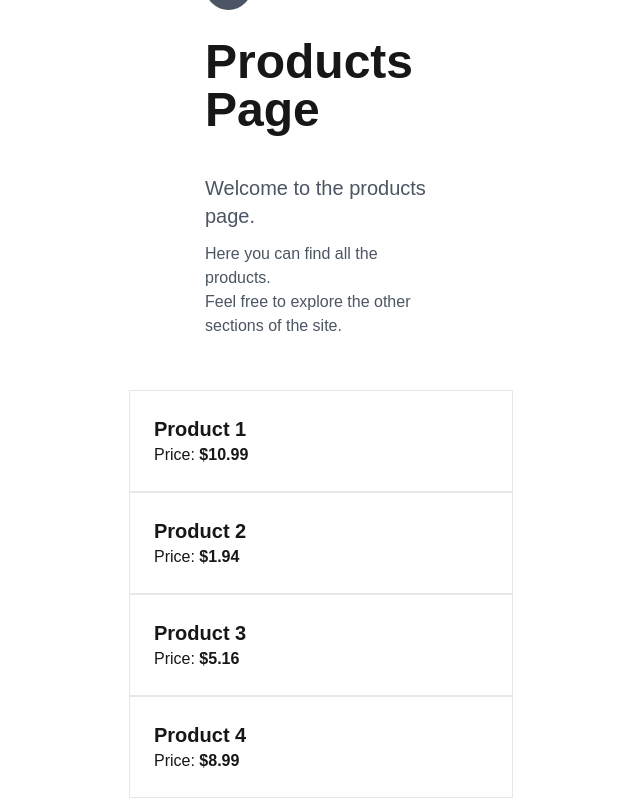
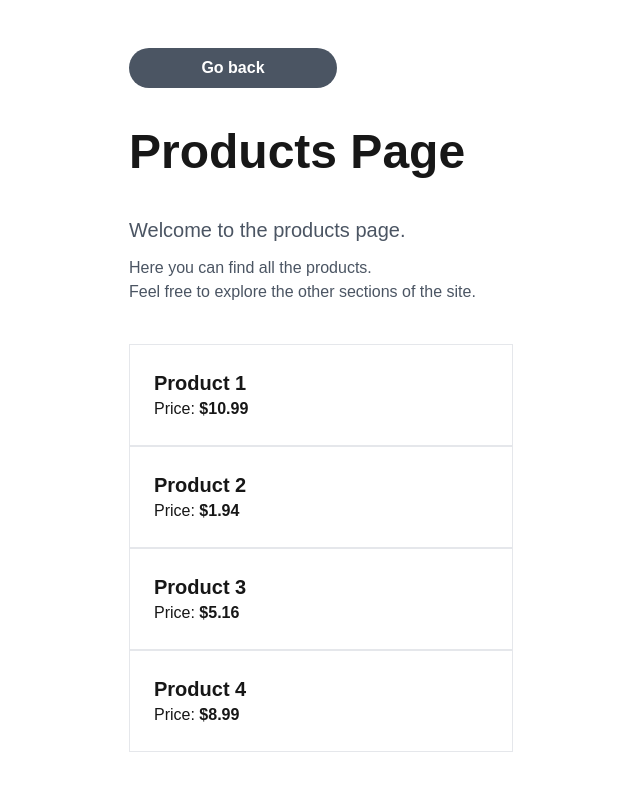
Before and after one commit to danielkembeu/next-simple-navigation, a Next.js app: page /products in a window 1280 px wide. Shown: the whole page, without its empty margins (319-959 px from the left). Built offline with nearby package versions, Linux system fonts and the light colour scheme.

Commit message:
A fetch api page was added

```diff
--- /dev/null
+++ b/app/api-communication/page.tsx
@@ -0,0 +1,24 @@
+import { ButtonLink } from "@/components/ButtonLink";
+
+export default async function FetchApiView() {
+  const URL = "https://jsonplaceholder.typicode.com/posts";
+
+  // Fetch data from the API.
+  const response = await fetch(URL);
+  const data = await response.json();
+
+  return (
+    <div className="w-full h-screen flex flex-col justify-center items-center">
+      <h1 className="text-6xl font-bold text-gray-700 mb-5">Posts List</h1>
+      <div className="flex flex-wrap justify-center items-center">
+        {data.slice(0, 6).map((post: (typeof data)[0], index: number) => (
+          <div key={post.id} className="w-72 shadow-lg m-6 p-4">
+            <h2 className="font-bold text-xl mb-4">{post.title.toUpperCase()}</h2>
+            <p>{post.body}</p>
+          </div>
+        ))}
+      </div>
+      <ButtonLink href="/" />
+    </div>
+  );
+}
--- a/app/page.tsx
+++ b/app/page.tsx
@@ -4,12 +4,13 @@ import React from "react";
 export default function Landing() {
   return (
     <div className="flex flex-col items-center justify-center h-screen">
-      <h1 className="text-6xl font-bold mb-10">Nextjs Demo</h1>
+      <h1 className="text-6xl font-bold mb-10">Next Demo</h1>
       <h1 className="text-4xl font-medium">Home Landing page</h1>
 
       <div className="flex items-center justify-center gap-6">
         <ButtonLink href="/" customText="Try me wooky 😍" />
         <ButtonLink href="/products" customText="Go to products" />
+        <ButtonLink href="/api-communication" customText="Go to API page" />
       </div>
     </div>
   );
--- a/app/products/page.tsx
+++ b/app/products/page.tsx
@@ -10,8 +10,8 @@ import { ButtonLink } from "@/components/ButtonLink";
 export default function Products() {
   return (
     <div className="w-full h-screen flex flex-col justify-center items-center">
-      <div className="w-[20%] p-3">
-        <ButtonLink href="/" withIcon />
+      <div>
+        <ButtonLink href="/" />
         <h1 className="text-5xl font-bold my-10">Products Page</h1>
         <div className="text-gray-600 dark:text-gray-300">
           <p className="text-xl font-medium mb-3">
@@ -20,13 +20,13 @@ export default function Products() {
           <p>Here you can find all the products.</p>
           <p>Feel free to explore the other sections of the site.</p>
         </div>
-      </div>
 
-      <div className="my-10">
-        {productsList.map((product, index) => (
-          // Delegating the product item to another component: The ProductCardLink.
-          <ProductCardLink key={index} product={product} />
-        ))}
+        <div className="my-10">
+          {productsList.map((product, index) => (
+            // Delegating the product item to another component: The ProductCardLink.
+            <ProductCardLink key={index} product={product} />
+          ))}
+        </div>
       </div>
     </div>
   );
--- a/app/products/single-product/[id]/page.tsx
+++ b/app/products/single-product/[id]/page.tsx
@@ -6,10 +6,10 @@ import { useFindProductById } from "@/hooks/products/useFindProductById";
 import { useParams } from "next/navigation";
 
 export default function SingleProduct() {
-  const params = useParams<{ id: string }>(); // Get the product's ID from the url parameter.
+  const { id } = useParams<{ id: string }>(); // Get the product's ID from the url parameter.
 
   // Custom hook to use find product by its ID and returns both the product (if found) and the error object (if not found).
-  const { product, error } = useFindProductById(parseInt(params.id, 10));
+  const { product, error } = useFindProductById(+id);
 
   // Checking if we really have a product found.
   if (!product) {
--- a/components/ButtonLink.tsx
+++ b/components/ButtonLink.tsx
@@ -6,20 +6,10 @@ import React from "react";
 // It has an additional props which is optional (not required): customText, that sets the text of the button.
 type ButtonLinkProps = LinkProps & {
   customText?: string;
-  withIcon?: boolean;
 };
 
-export function ButtonLink({ href, customText, withIcon }: ButtonLinkProps) {
+export function ButtonLink({ href, customText }: ButtonLinkProps) {
   return (
-    <>
-      {withIcon ? (
-        <Link
-          className="p-4 bg-gray-600 rounded-full"
-          href={href} // The href from the props
-        >
-          {"<-"}
-        </Link>
-      ) : (
     <Link
       className="px-8 py-2 bg-gray-600 rounded-full mt-10 w-52 flex items-center justify-center text-white font-bold active:opacity-85 hover:opacity-90"
       href={href} // The href from the props
@@ -27,7 +17,5 @@ export function ButtonLink({ href, customText, withIcon }: ButtonLinkProps) {
       {/* If there's a custom text passed as props, use it, otherwise, just use the default text: "Go back" */}
       {customText ?? "Go back"}
     </Link>
-      )}
-    </>
   );
 }
--- a/hooks/products/useFindProductById.ts
+++ b/hooks/products/useFindProductById.ts
@@ -12,6 +12,7 @@ export function useFindProductById(productId: number) {
   // Finding the matching product in the list of products.
   useEffect(() => {
     const productFound = productsList.find((p) => p.id === productId);
+
     if (productFound) {
       setProduct(productFound); // update the state if the product was found
     } else {
```
Lines whose indentation alone changed are shown as unchanged.
